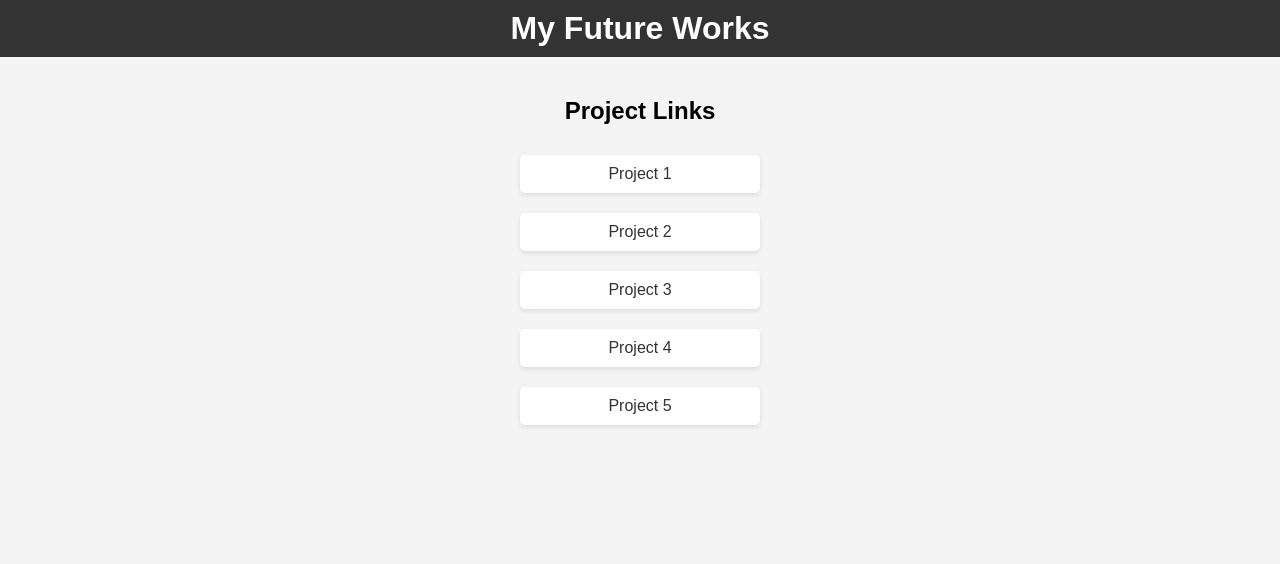
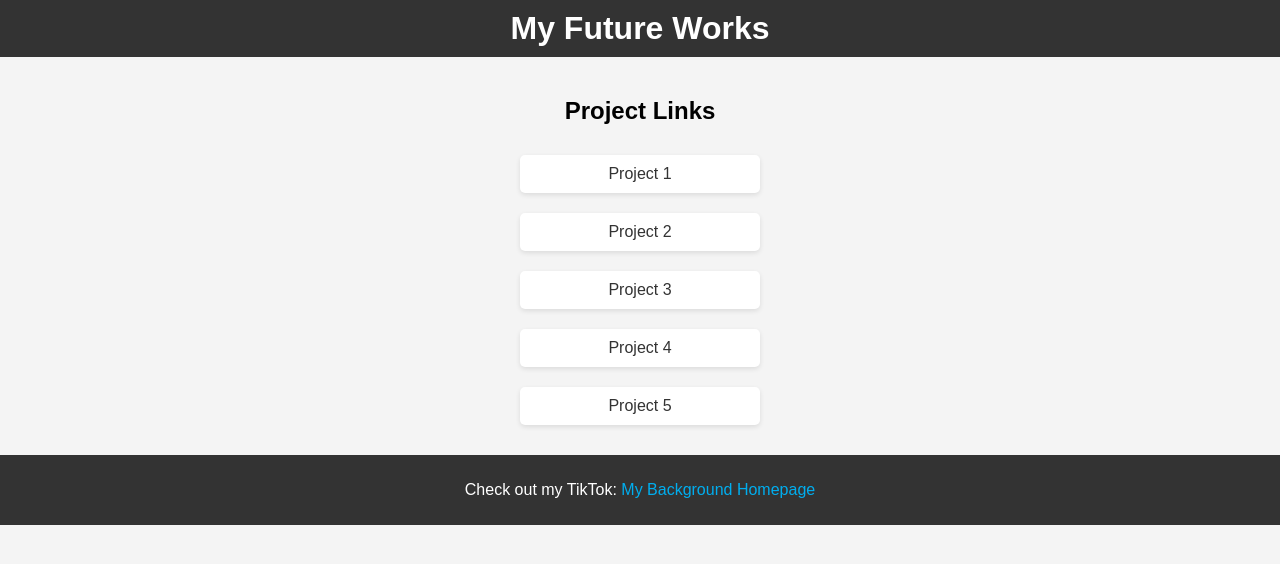
Before and after one commit to ItsBryyy/ItsBryyy.github.io, a plain HTML site: page index.html in a window 1280 px wide. Drawn offline with Linux system fonts and the light colour scheme.

Commit message:
index.html

```diff
--- a/index.html
+++ b/index.html
@@ -46,6 +46,22 @@
             background-color: #007BFF;
             color: white;
         }
+
+        footer {
+            margin-top: 20px;
+            padding: 10px;
+            background-color: #333;
+            color: white;
+        }
+
+        footer a {
+            color: #00AEEF;
+            text-decoration: none;
+        }
+
+        footer a:hover {
+            text-decoration: underline;
+        }
     </style>
 </head>
 <body>
@@ -63,5 +79,9 @@
     <a href="project5.html">Project 5</a>
 </section>
 
+<footer>
+    <p>Check out my TikTok: <a href="https://vt.tiktok.com/ZSjLnauHy/" target="_blank">My Background Homepage</a></p>
+</footer>
+
 </body>
 </html>
```
